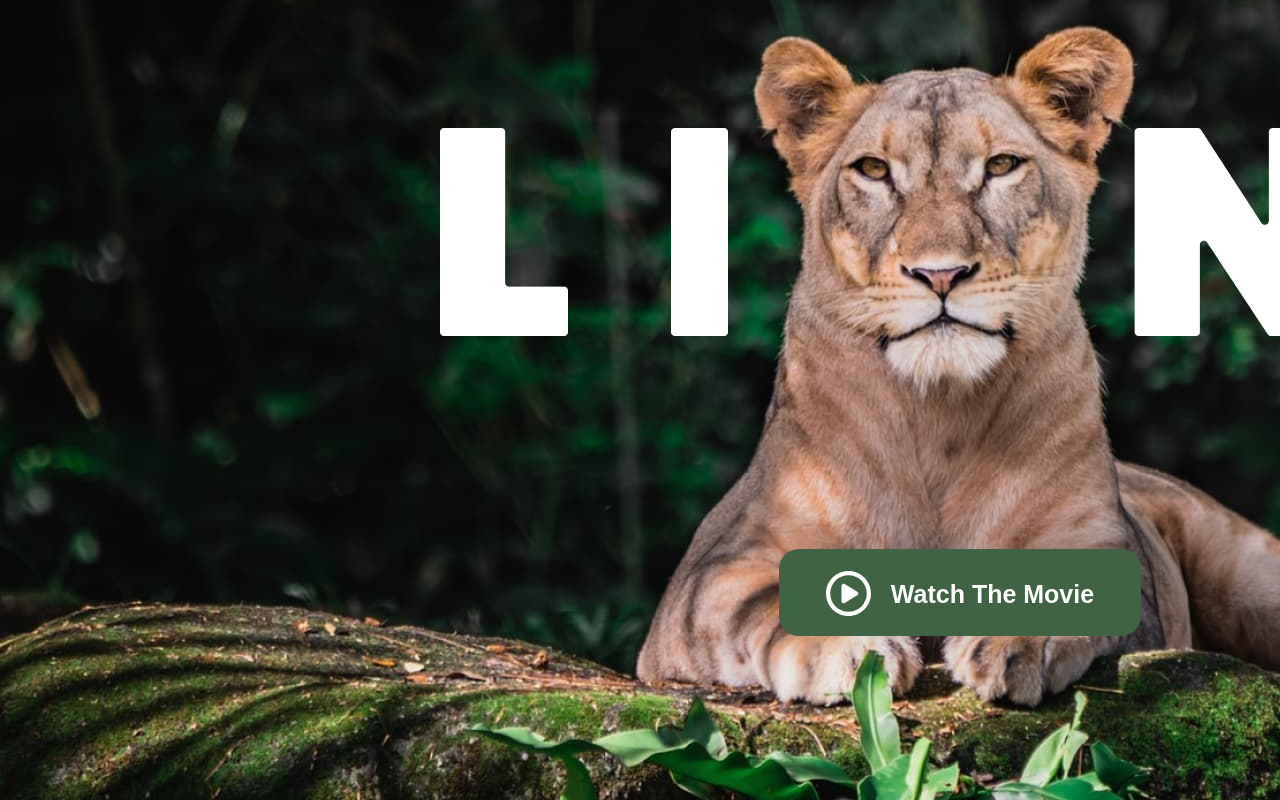
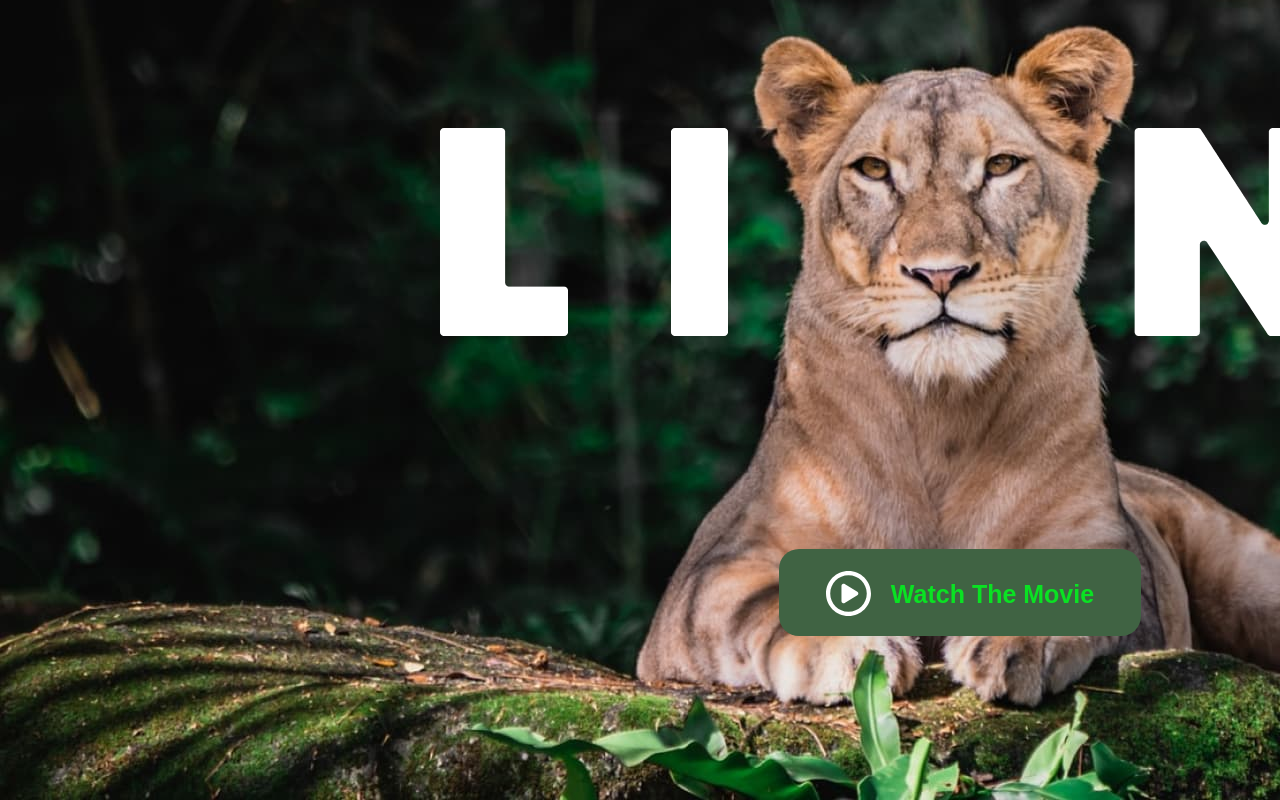
Before and after one commit to tatkuptcova/lion, a plain HTML site: page index.html in a window 1280 px wide. In both pictures the pointer is over the link "Watch The Movie". Shown: the part 280-1080 px from the top of the page. Drawn offline with Linux system fonts and the light colour scheme.

Commit message:
color for link

```diff
--- a/styles/styles.css
+++ b/styles/styles.css
@@ -212,4 +212,10 @@ img {
   align-items: center;
   text-decoration: none;
   color: #ffffff;
+  transition: color 0.15s ease-in;
 }
+
+.button__link:hover,
+.button__link:focus {
+  color: #0ae223;
+}
```
